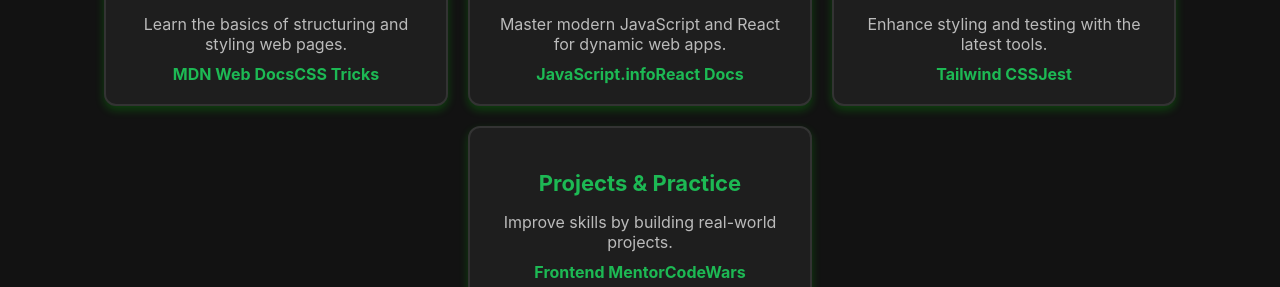
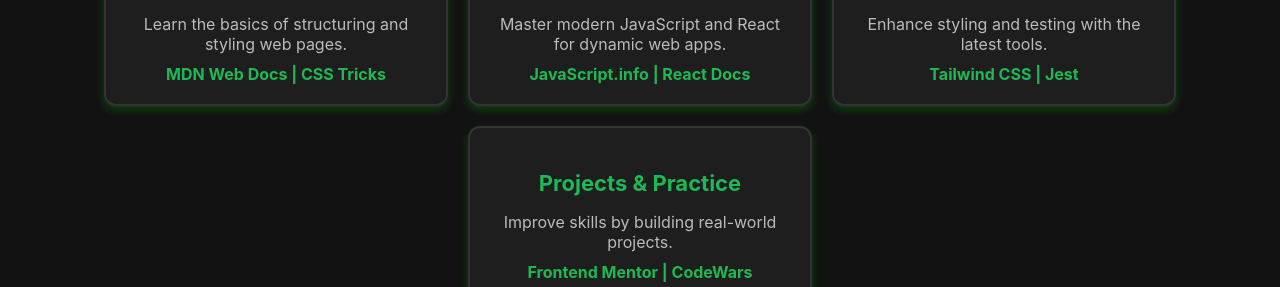
Before and after one commit to bharathkumar205/bharathkumar-Portfolio, a React (Create React App) app: page / in a window 1280 px wide. Shown: the part 665-952 px from the top of the page. Built offline with nearby package versions, Linux system fonts and the light colour scheme.

Commit message:
Links are fixed

```diff
--- a/src/components/EducationSection.js
+++ b/src/components/EducationSection.js
@@ -5,32 +5,32 @@
     title: "HTML & CSS",
     description: "Learn the basics of structuring and styling web pages.",
     links: [
-      { url: "https://developer.mozilla.org/en-US/docs/Web/HTML", text: "MDN Web Docs" },
-      { url: "https://css-tricks.com/", text: "CSS Tricks" }
+      { url: "https://developer.mozilla.org/en-US/docs/Web/HTML", text: "MDN Web Docs |" },
+      { url: "https://css-tricks.com/", text: " CSS Tricks" }
     ]
   },
   {
     title: "JavaScript & React",
     description: "Master modern JavaScript and React for dynamic web apps.",
     links: [
-      { url: "https://javascript.info/", text: "JavaScript.info" },
-      { url: "https://react.dev/", text: "React Docs" }
+      { url: "https://javascript.info/", text: "JavaScript.info |" },
+      { url: "https://react.dev/", text: " React Docs" }
     ]
   },
   {
     title: "Frontend Tools",
     description: "Enhance styling and testing with the latest tools.",
     links: [
-      { url: "https://tailwindcss.com/", text: "Tailwind CSS" },
-      { url: "https://jestjs.io/", text: "Jest" }
+      { url: "https://tailwindcss.com/", text: "Tailwind CSS |" },
+      { url: "https://jestjs.io/", text: " Jest" }
     ]
   },
   {
     title: "Projects & Practice",
     description: "Improve skills by building real-world projects.",
     links: [
-      { url: "https://frontendmentor.io/", text: "Frontend Mentor" },
-      { url: "https://www.codewars.com/", text: "CodeWars" }
+      { url: "https://frontendmentor.io/", text: "Frontend Mentor |" },
+      { url: "https://www.codewars.com/", text: " CodeWars" }
     ]
   }
 ];
```
